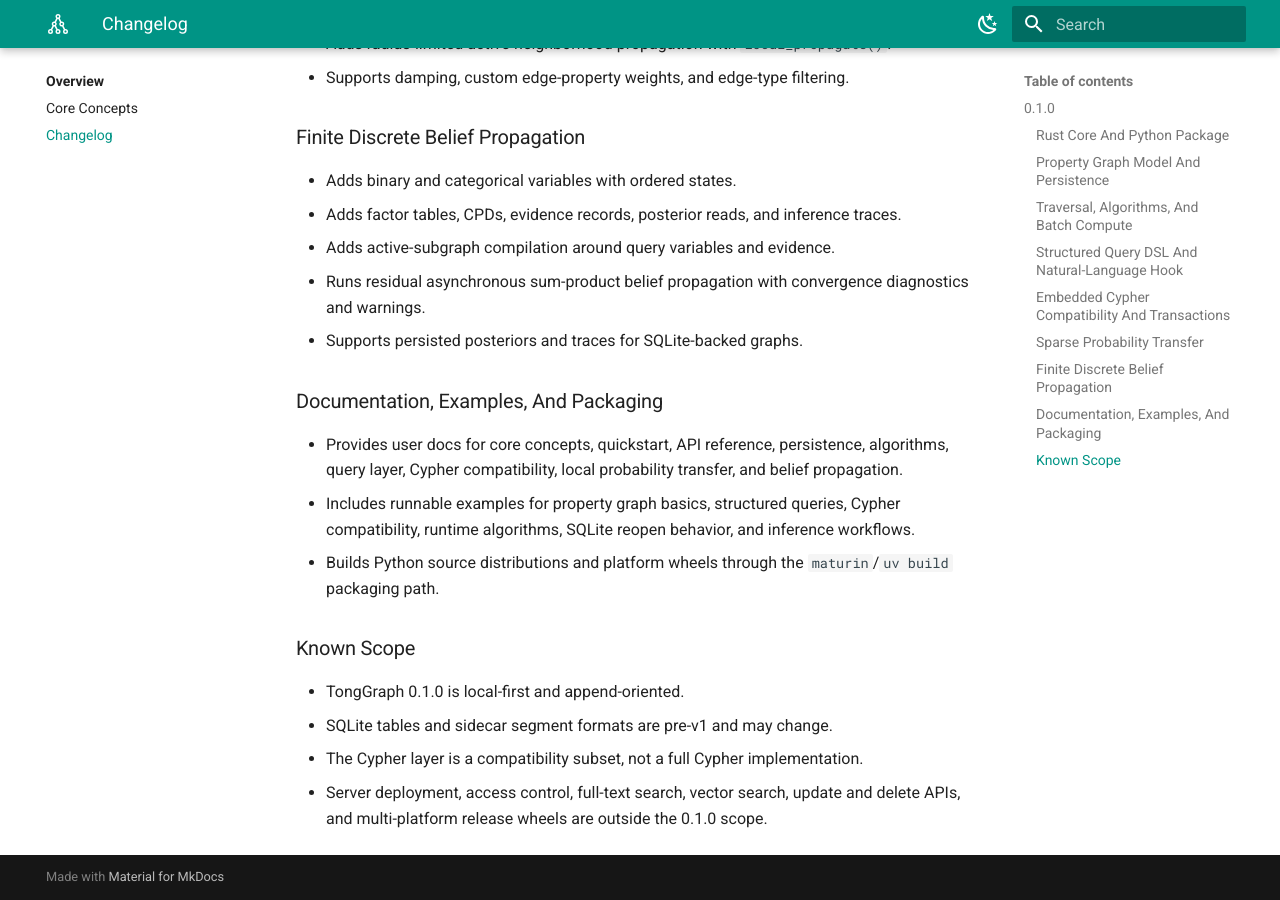
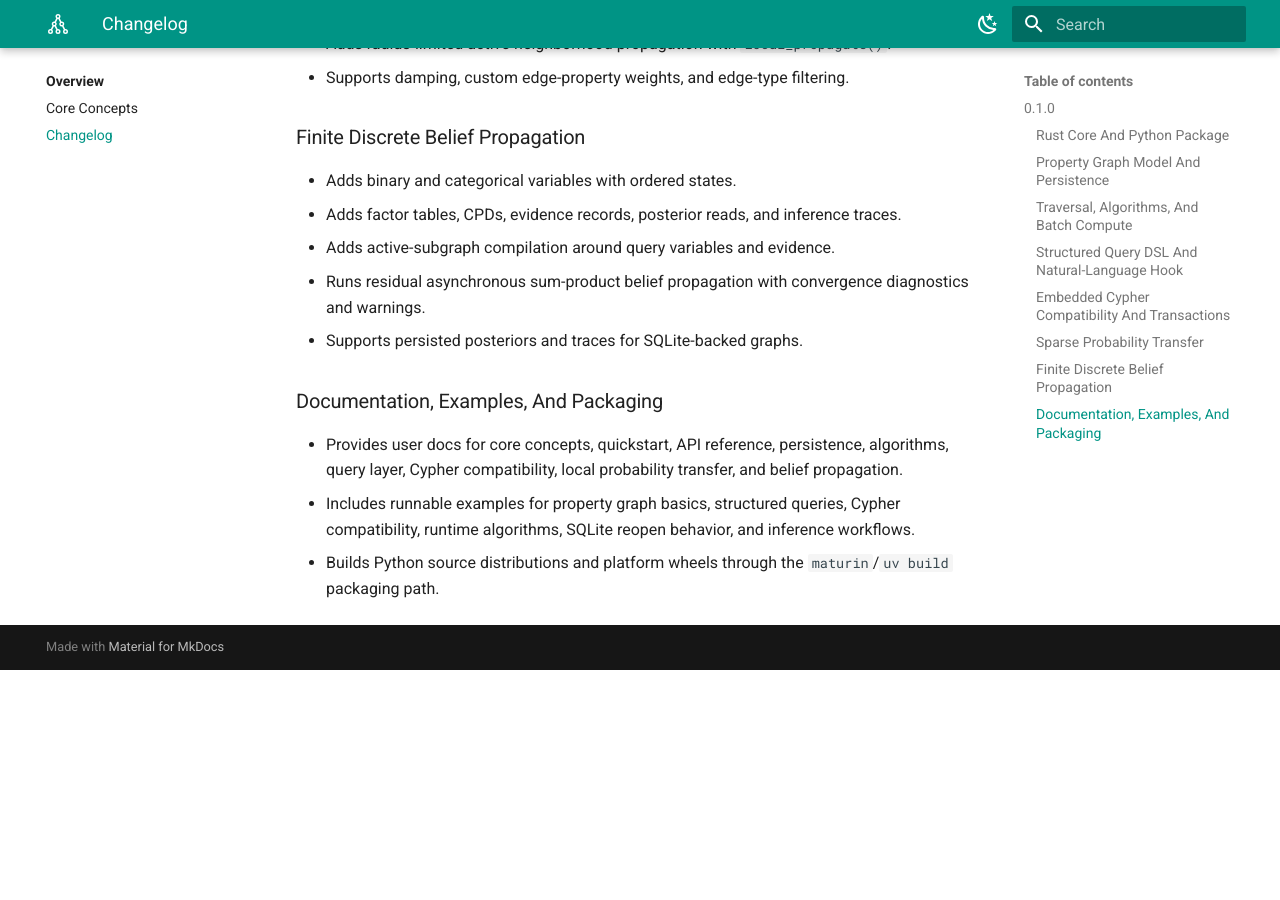
Before and after one commit to bigai-nlco/TongGraph, an MkDocs documentation site: the page built from docs/changelog.md, in a window 1280 px wide and 900 px high, scrolled down 1789 px. Built offline with MkDocs 1.6.1 and Material for MkDocs 9.7.7, drawn with Linux system fonts in a browser that asks for light colours; after the commit the page ends 2459 px from its top, so only the background shows below that.

Commit message:
docs: remove scope note from changelog

```diff
--- a/docs/changelog.md
+++ b/docs/changelog.md
@@ -86,11 +86,3 @@ graph compute, and explicit finite-discrete belief propagation.
   inference workflows.
 - Builds Python source distributions and platform wheels through the
   `maturin`/`uv build` packaging path.
-
-### Known Scope
-
-- TongGraph 0.1.0 is local-first and append-oriented.
-- SQLite tables and sidecar segment formats are pre-v1 and may change.
-- The Cypher layer is a compatibility subset, not a full Cypher implementation.
-- Server deployment, access control, full-text search, vector search, update and
-  delete APIs, and multi-platform release wheels are outside the 0.1.0 scope.
```
